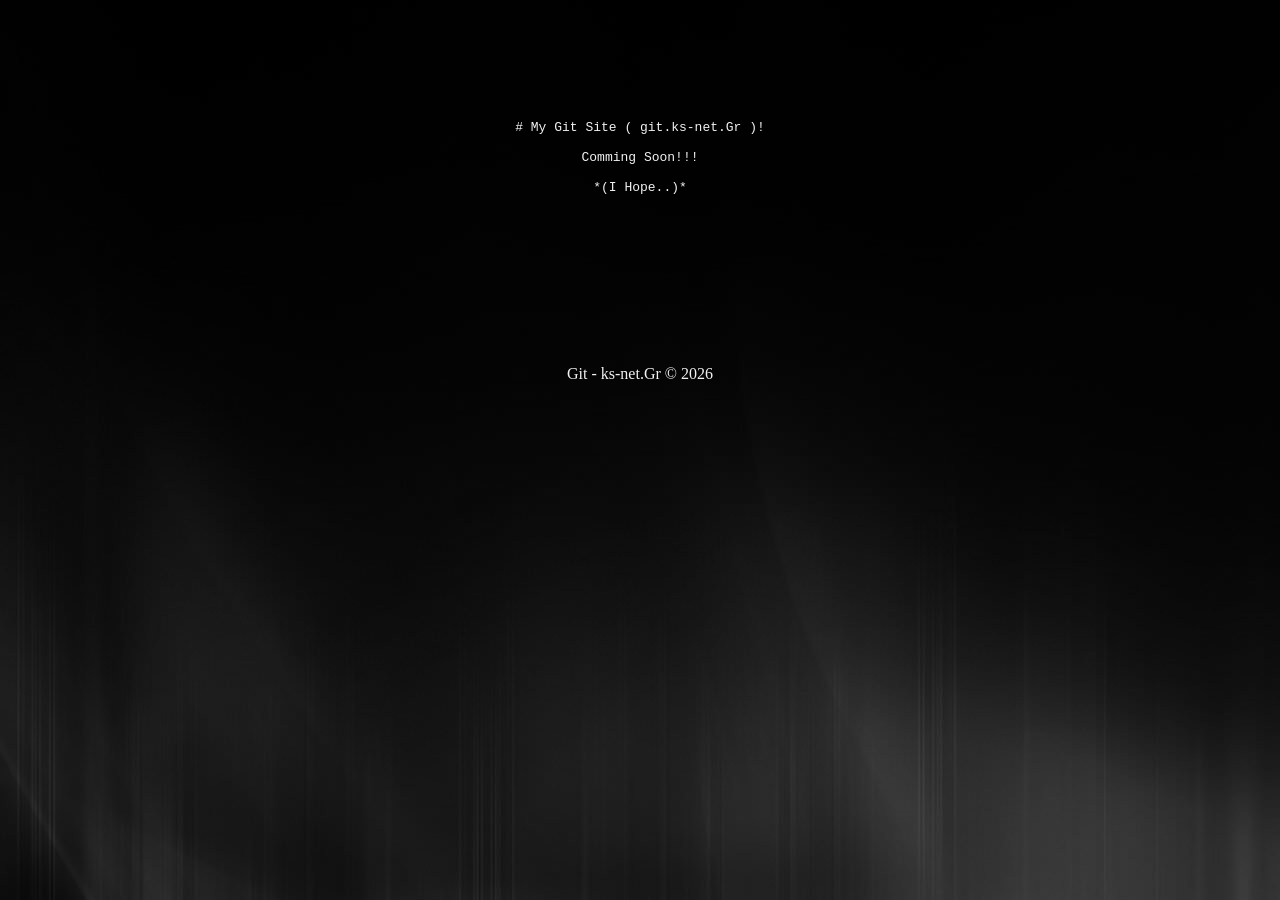
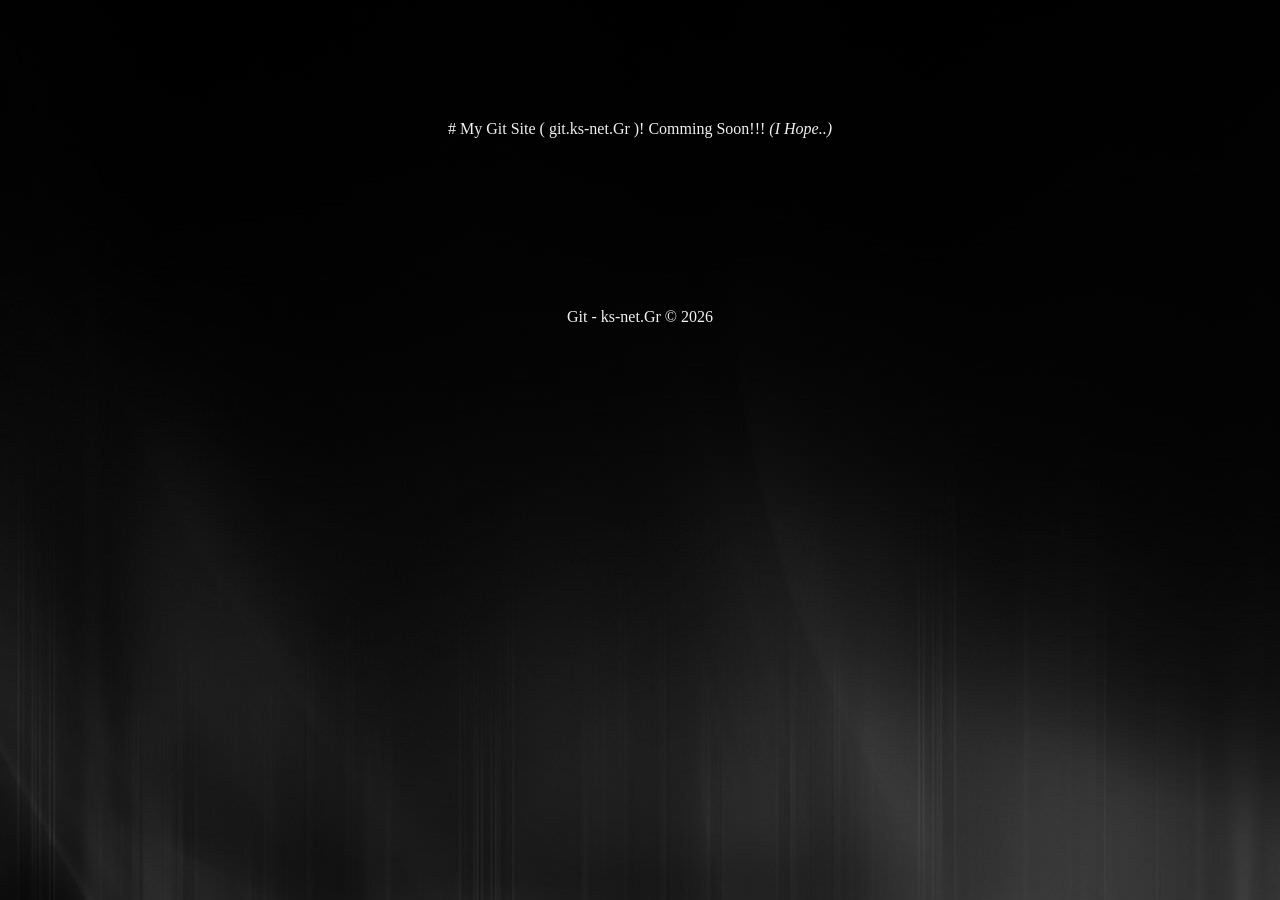
Before and after one commit to ks-net/Jekyll-ks-net.Gr, a Jekyll site: the page built from index.md, in a window 1280 px wide. Built offline with Jekyll 4.4.1, drawn with Linux system fonts in a browser that asks for light colours.

Commit message:
Update index.md

```diff
--- a/index.md
+++ b/index.md
@@ -8,7 +8,7 @@ layout: basic
 
 <!-- index.md start-->
 
-<div markdown="1" class="home-msg">
+<p markdown="1" class="home-msg">
 
 	# My Git Site ( git.ks-net.Gr )!
 
@@ -16,6 +16,6 @@ layout: basic
 
 	*(I Hope..)*
 
-</div>
+</p>
 
 <!-- index.md end -->
```
